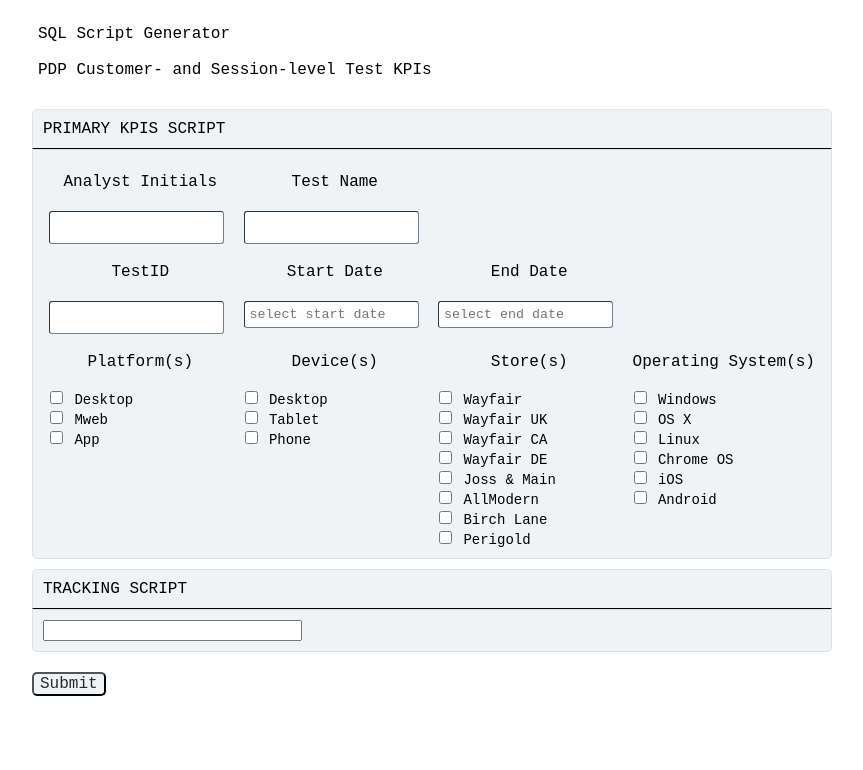
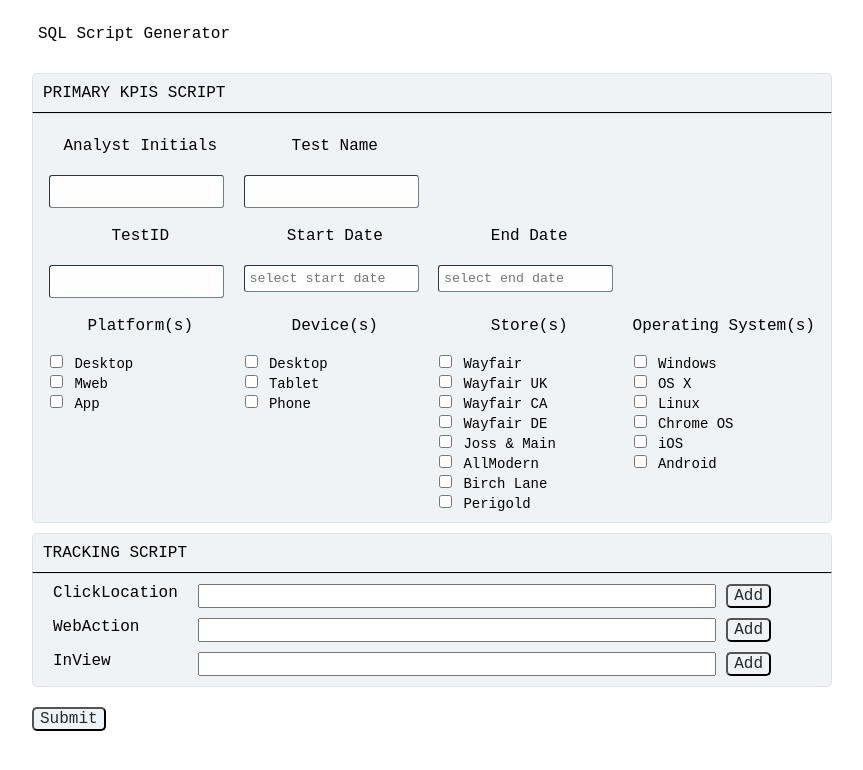
Before and after one commit to keenanthomson/scriptGenerator, a React app: page / in a window 1280 px wide. Shown: the top 770 px of the page, without its empty margins (1-864 px from the left). Built offline with nearby package versions, Linux system fonts and the light colour scheme; the HTML template or start-up script is replaced by a standard one.

Commit message:
Add tracking script inputs

```diff
--- a/client/src/app.css
+++ b/client/src/app.css
@@ -35,14 +35,14 @@
   background-color:  #eff3f6;
   border-radius: 0 0 5px 5px;
   border: 1px solid #dfe2e5;
-  padding: 10px;
+  /* padding: 0 80px 0 10px; */
 }
 
 .entries-secondary-grid {
   display: grid;
-  grid-template-columns: 2fr 1fr;
+  grid-template-columns: 1fr 4fr 0.5fr;
   grid-template-rows: 2fr;
-  margin: 0 50% 0 0;
+  margin: 10px 20px 10px 20px;
 }
 
 .entry-input {
@@ -76,11 +76,17 @@
 
 .button {
   font-size: 16px;
-  margin: 15px 0 0 0;
   border-radius: 5px;
   color: #24292e;
   background-color: #eff3f6;
-  margin: 0 10px 0 0;
+}
+
+.button-submit {
+  margin: 0 20px 0 0;
+}
+
+.button-tracking {
+  margin: 0 40px 0 0;
 }
 
 .checkbox-div {
@@ -95,3 +101,7 @@
 pre {
   font-size: 14px;
 }
+
+.input-tracking {
+  margin: 0 10px 0 10px;
+}
--- a/client/src/app.jsx
+++ b/client/src/app.jsx
@@ -14,6 +14,12 @@
   const [Devices, setDevices] = useState([]);
   const [Stores, setStores] = useState([]);
   const [OS, setOS] = useState([]);
+  const [ClickLocationInput, setClickLocationInput] = useState(null);
+  const [ClickLocation, setClickLocation] = useState([]);
+  const [WebActionInput, setWebActionInput] = useState(null);
+  const [WebAction, setWebAction] = useState([]);
+  const [InViewInput, setInViewInput] = useState(null);
+  const [InView, setInView] = useState([]);
   const [script1, setScript1] = useState(null);
   const [script2, setScript2] = useState(null);
 
@@ -56,6 +62,16 @@
     };
   };
 
+  function updateTrackingState(e, state, setState, setStateInput) {
+    if (state.includes(e)) {
+      alert(`Tracking already recorded.`);
+    } else {
+      state.push(e);
+      setState(state);
+      setStateInput("");
+    };
+  };
+
   function MbScriptPreview() {
     if (script1) {
       return <pre>{script1}</pre>
@@ -76,7 +92,7 @@
 
     return(
       <div className="box">
-        <div className="header">SQL Script Generator<br/><br/>PDP Customer- and Session-level Test KPIs</div>
+        <div className="header">SQL Script Generator</div>
         <div className="entries-header">
           PRIMARY KPIS SCRIPT
         </div>
@@ -135,11 +151,24 @@
         </div>
         <div className="entries-secondary">
           <div className="entries-secondary-grid">
-            <input className="input-tracking"></input>
+            <span>ClickLocation</span>
+            <input className="input-tracking" value={ClickLocationInput} onChange={(e) => setClickLocationInput(e.target.value)}></input>
+            <input className="button button-tracking" type="button" value="Add" onClick={() => updateTrackingState(ClickLocationInput, ClickLocation, setClickLocation, setClickLocationInput)}></input>
+          </div>
+          <div>{ClickLocation}</div>
+          <div className="entries-secondary-grid">
+            <span>WebAction</span>
+            <input className="input-tracking" onChange={(e) => setWebActionInput(e.target.value)}></input>
+            <input className="button button-tracking" type="button" value="Add" onClick={() => updateTrackingState(WebActionInput, WebAction, setWebAction, setWebActionInput)}></input>
+          </div>
+          <div className="entries-secondary-grid">
+            <span>InView</span>
+            <input className="input-tracking" onChange={(e) => setInViewInput(e.target.value)}></input>
+            <input className="button button-tracking" type="button" value="Add" onClick={() => updateTrackingState(InViewInput, InView, setInView, setInViewInput)}></input>
           </div>
         </div>
         <div className='button-grid'>
-          <input className="button" type="submit" onClick={() => renderScript()}></input>
+          <input className="button button-submit" type="submit" onClick={() => renderScript()}></input>
           {MbScriptButton()}
         </div>
         <div>
```
Also changed, not shown: 2 other files (tests, documents, lock files or other folders).
